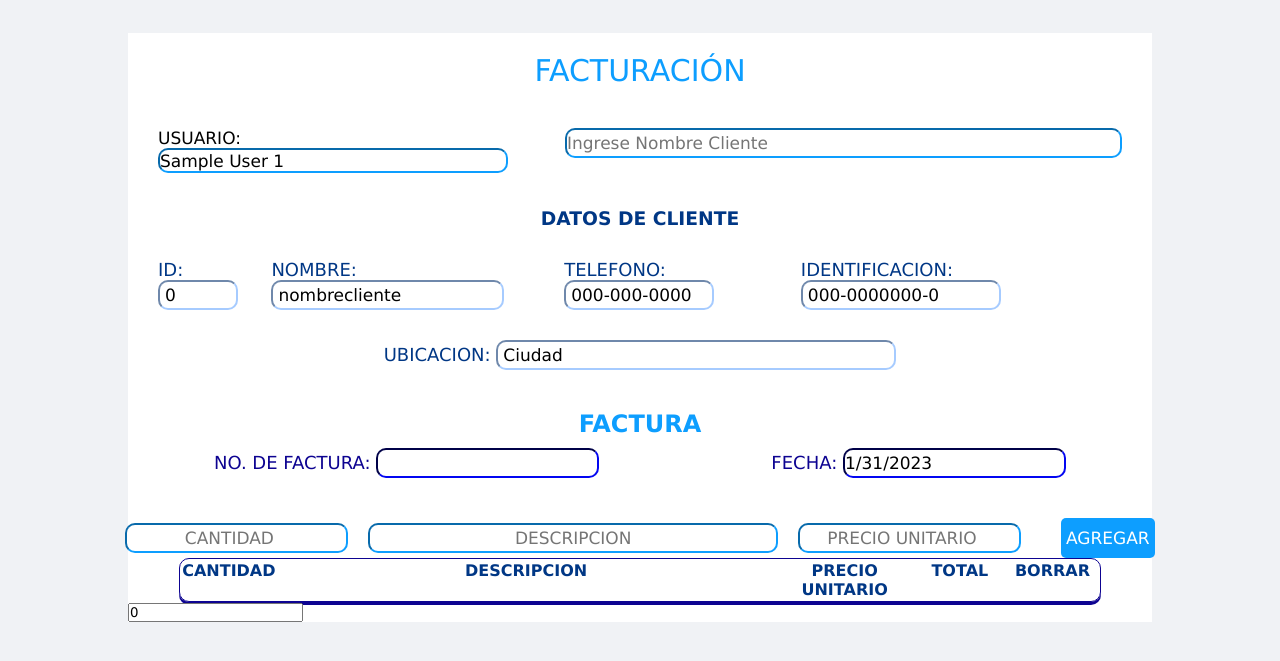
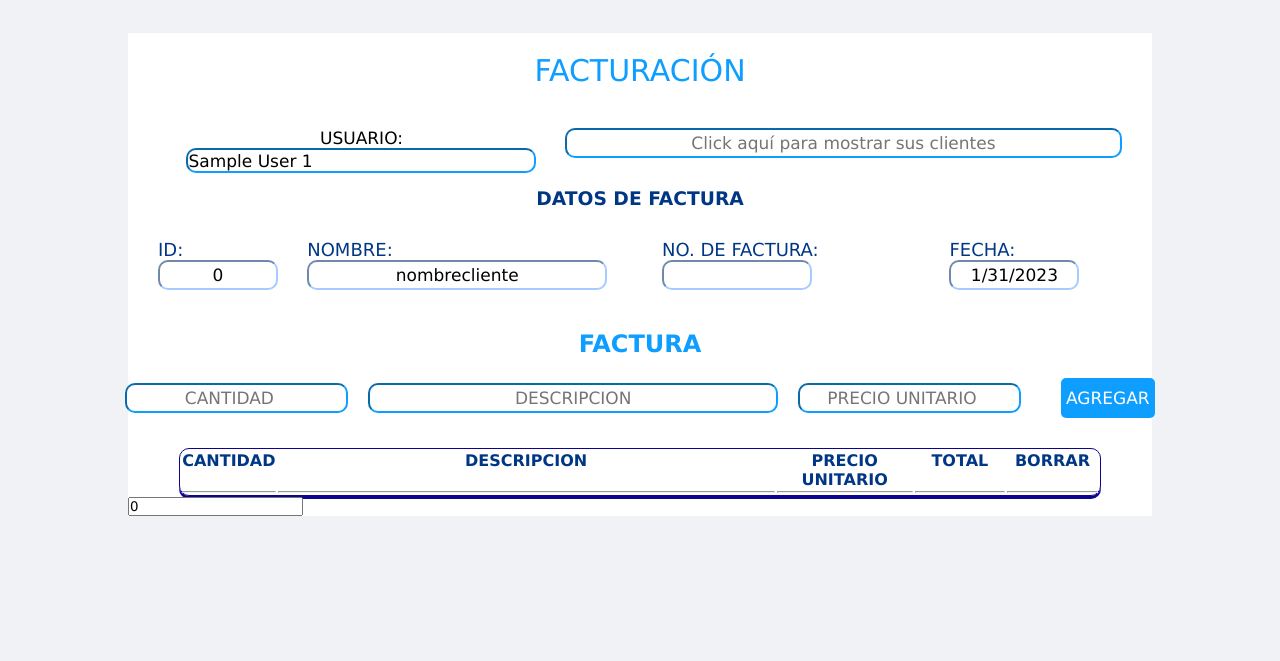
Before and after one commit to Chingons/Proyecto-Yo-Cobro-Mi-Dinero, a Flask app: page /home in a window 1280 px wide. Shown: the part 107-768 px from the top of the page. Run offline with Flask 2, Linux system fonts and the light colour scheme; the visitor is signed in with stand-in values (Sample User, id 1); lists and menus that the app fills with data are empty; some libraries are stand-ins or nearby versions.

Commit message:
reubicacion de los elementos de la factura

```diff
--- a/blog/rutas.py
+++ b/blog/rutas.py
@@ -121,6 +121,8 @@ def registro():
 
         if not datos_registro['nombres'] or not datos_registro['apellidos'] or not datos_registro['email'] or not datos_registro['contraseña_registro'] or not datos_registro['confirmar_contraseña_registro']:
             flash ('FAVOR RELLENAR TODOS LOS CAMPOS', 'rellenar')
+        elif account =="":
+            pass
 
         elif account:
             flash('CORREO ELECTRONICO REGISTRADO, FAVOR INGRESAR UN CORREO DIFERENTE', 'aprobado')
@@ -377,7 +379,18 @@ def inicio(id):
         clientes = cursor.fetchall()
         cursor.execute('SELECT idfactura FROM FACTURAS order by idfactura desc')
         factura = cursor.fetchall()
-        no_factura =  factura[0][0] +1
+        comparacion = len(factura)
+
+
+        if comparacion == 0:
+             no_factura = 1
+
+
+
+        else:
+             no_factura =  factura[0][0] + 1
+
+
         cantidadclientes = len(clientes)
         contador = 0
         facturar_clientes = {}
--- a/blog/static/home.css
+++ b/blog/static/home.css
@@ -267,6 +267,7 @@ border-radius: 10px;
 
 .input-mostrarclientes{
   width:600px;
+  max-width: 600px;
   display: block;
   justify-content: center;
   align-items: center;
@@ -289,27 +290,30 @@ border-radius: 10px;
 .resultado-clientes:hover{
   background-color: #0d9eff;
   color: white;
-
 }
 
 .contenedor-resultado-clientes{
   display: none;
   position: absolute;
   flex-direction: column;
-
+  width: 600px;
+  max-width: 600px;
 }
 
 .impresion-clientes{
   list-style: none;
 }
 .area-factura{
-  padding-top:20px;
   display: flex;
   justify-content: center;
   align-items: center;
   flex-direction: row;
   width: 100%;
 
+}
+
+.impresion-articulos{
+  padding-top: 30px;
 }
 
 .mensaje-error{
@@ -394,11 +398,10 @@ border-radius: 10px;
   font-size: 17px;
 }
 
-.titulo-datos-cliente{
+.titulo-datos-factura{
   display: flex;
   justify-content: center;
   align-items: center;
-  padding-top: 20px;
   color:#003785;
 
 }
@@ -414,44 +417,36 @@ border-radius: 10px;
   font-size: 17px;
   border-radius: 10px;
   border-color: #a6cbff;
+  text-align: center;
 }
 
 .facturacion-id{
-  width:80px;
-  padding: 5px;
+  width:120px;
+
+
 }
 
 .facturacion-nombre{
-  padding: 5px;
+  width: 300px;
 }
 
-.facturacion-telefono{
-  width: 150px;
-  padding: 5px;
+.facturacion-fecha{
+  width: 130px;
 }
 
-.facturacion-identificacion{
-  width: 200px;
-  padding: 5px;
+.facturacion-no-factura{
+  width: 150px;
 }
 
-.facturacion-ubicacion{
-  width: 400px;
-  padding: 5px;
-}
 
-.fc-id, .fc-nombre, .fc-telefono, .fc-identificacion{
+.fc-id, .fc-nombre, .fc-factura{
   padding-right: 20px;
 }
 
-.ubicacion{
-  display: flex;
-  justify-content: center;
-  align-items: center;
-}
+
 
 .principio-de-factura{
-  padding-top: 40px;
+  padding-top: 10px;
 }
 
 #titulo-factura{
@@ -461,26 +456,7 @@ border-radius: 10px;
   align-items: center;
 }
 
-.factura-fecha{
-  height: 30px;
-  font-size: 17px;
-  border-radius: 10px;
-  border-color: #02049c;
 
-
-}
-
-.organizar-fecha{
-  display: flex;
-  justify-content: space-around;
-  padding-top: 10px;
-
-}
-
-.no-factura, .fecha{
-  font-size: large;
-  color: #0d0391;
-}
 .p-fc{
   font-size: large;
   color: #003785;
--- a/blog/templates/inicio.html
+++ b/blog/templates/inicio.html
@@ -16,15 +16,17 @@
 
 
                 <div class="input-mostrarclientes">
-                    <input class="facturacion" type="text" name="mostrador-de-clientes" id="mostrador-de-clientes" onclick="mostrarclientes();"  onkeyup="search();" placeholder="Ingrese Nombre Cliente">
+                    <input class="facturacion" type="text" name="mostrador-de-clientes" id="mostrador-de-clientes" onclick="mostrarclientes();"  onkeyup="search();" placeholder="Click aquí para mostrar sus clientes">
 
-                    <div class="contenedor-resultado-clientes facturacion" >
+                    <div class="contenedor-resultado-clientes" >
+
+
                                 <ul id="listado-clientes">
 
+                                    {% for c in cliente %}
 
-                        {% for c in cliente %}
                                     <li class="impresion-clientes">
-                            <a href="{{ url_for('inicio', id=c[0]) }}" class="resultado-clientes">   {{c[0]}} {{c[2]}} {{c[3]}} {{c[4]}} {{c[5]}} {{c[6]}} </a>
+                                        <a href="{{ url_for('inicio', id=c[0]) }}" class="resultado-clientes">  {{c[0]}}, {{c[2]}} {{c[3]}}, {{c[4]}}, {{c[5]}}, {{c[6]}}   </a>
                                         <hr>
 
                                     </li>
@@ -32,6 +34,9 @@
 
                                     {% endfor %}
                                     </ul>
+
+
+
                     </div>
 
 
@@ -41,27 +46,30 @@
             </div>
 
 
-            <div class="titulo-datos-cliente">
-                <h3>DATOS DE CLIENTE</h3>
+            <div class="titulo-datos-factura">
+                <h3>DATOS DE FACTURA</h3>
             </div>
             <div class="datoscliente">
 
                 <div class="fc-id">
                     <p class="p-fc">ID: <input type="text" id="id-cliente" class="facturacion facturacion-id"  readonly="readonly" value="{{facturarclientes['id']}}">    </p>
                 </div>
+
                 <div class="fc-nombre" >
                     <p class="p-fc">NOMBRE: <input type="text" class="facturacion facturacion-nombre"  readonly="readonly" value="{{facturarclientes['nombrecompleto']}}">     </p>
                 </div>
-                <div class="fc-telefono" >
-                    <p class="p-fc">TELEFONO: <input type="text" class="facturacion facturacion-telefono"  readonly="readonly" value="{{facturarclientes['telefono']}}">     </p>
-                </div>
-                <div class="fc-identificacion">
-                    <p class="p-fc">IDENTIFICACION: <input type="text" class="facturacion facturacion-identificacion"  readonly="readonly" value="{{facturarclientes['identificacion']}}">    </p>
-                </div>
+
+                <div class="fc-factura">
+                    <p class="p-fc">NO. DE FACTURA: <input type="text" class="facturacion facturacion-no-factura" id="numero-factura"  readonly="readonly" value="{{factura}}"></p>
+
                 </div>
 
-            <div class="ubicacion" >
-                <p class="p-fc">UBICACION: <input type="text" class="facturacion facturacion-ubicacion"  readonly="readonly" value="{{facturarclientes['ubicacion']}}">     </p>
+                <div class="fc-fecha">
+                    <p class="p-fc">FECHA:  <input type="text" class="facturacion facturacion-fecha" readonly="readonly" id="fecha">  </p>
+
+                </div>
+
+
             </div>
 
 
@@ -72,10 +80,9 @@
 
         <div class="principio-de-factura">
             <h2 id="titulo-factura">FACTURA</h2>
-            <div class="organizar-fecha">
-                <p class="no-factura">NO. DE FACTURA: <input type="text" id="numero-factura" class="factura-fecha" readonly="readonly" value="{{factura}}"></p>
-                <p class="fecha">FECHA:  <input class="factura-fecha" type="text" readonly="readonly" id="fecha">  </p>
-        </div>
+
+
+
 
 
 
@@ -110,7 +117,7 @@
 
         </div>
 
-        <div>
+        <div class="impresion-articulos">
             <table id="elementos-factura">
                 <tr>
                     <th id="titulo-cantidad">CANTIDAD</th>
@@ -118,6 +125,24 @@
                     <TH id="titulo-precio">PRECIO UNITARIO</TH>
                     <TH id="titulo-total">TOTAL</TH>
                     <th id="titulo-borrar">BORRAR</th>
+
+                </tr>
+                <tr>
+                    <td>
+                        <hr>
+                    </td>
+                    <td>
+                        <hr>
+                    </td>
+                    <td>
+                        <hr>
+                    </td>
+                    <td>
+                        <hr>
+                    </td>
+                    <td>
+                        <hr>
+                    </td>
                 </tr>
 
 
@@ -253,6 +278,7 @@
         tr.appendChild(total_factura);
         tr.appendChild(boton);
         tabla.appendChild(tr);
+
         }
 
 
@@ -299,9 +325,11 @@ fetch('http://localhost:5000/inicio/0', {
 
     if (y===1) {
         document.querySelector('.contenedor-resultado-clientes').style.display = "block";
+        document.getElementById('mostrador-de-clientes').placeholder= "Buscar cliente por nombre o alguna otra información";
         return y=0;
   } else{
     document.querySelector('.contenedor-resultado-clientes').style.display = "none";
+    document.getElementById('mostrador-de-clientes').placeholder= "Click aquí para mostrar sus clientes";
     return y=1;
   }
 
@@ -333,7 +361,15 @@ function errorCantidad(){
     let valorCantidad = cantidad.value;
 
 
+    if (document.getElementById("id-cliente").value==0){
 
+        document.getElementById("error-cantidad").innerText = "FAVOR SELECCIONAR UN CLIENTE";
+        document.querySelector('#error-cantidad').style.display = "grid";
+        document.getElementById("cantidad").setAttribute('readonly', true);
+    }
+
+    else{
+        document.getElementById("cantidad").removeAttribute('readonly');
         if (valorCantidad==""){
         document.querySelector('#error-cantidad').style.display = "grid";}
 
@@ -342,23 +378,48 @@ function errorCantidad(){
 
     else {
         document.querySelector('#error-cantidad').style.display = "none";}
+
+    }
+
 }
 
 function errorDescripcion(){
     let descripcion = document.getElementById("descripcion-producto");
     let valorDescripcion = descripcion.value;
 
+    if (document.getElementById("id-cliente").value==0){
+
+        document.getElementById("error-descripcion").innerText = "FAVOR SELECCIONAR UN CLIENTE";
+        document.querySelector('#error-descripcion').style.display = "grid";
+        document.getElementById("descripcion-producto").setAttribute('readonly', true);
+    }
+
+    else{
+        document.getElementById("descripcion-producto").removeAttribute('readonly');
         if (valorDescripcion==""){
         document.querySelector('#error-descripcion').style.display = "grid";}
 
     else{
         document.querySelector('#error-descripcion').style.display = "none";}
+
+    }
+
+
 }
 
 function errorPrecio(){
     let precio = document.getElementById("precio-unitario");
     let valorPrecio = precio.value;
 
+    if (document.getElementById("id-cliente").value==0){
+
+        document.getElementById("error-precio").innerText = "FAVOR SELECCIONAR UN CLIENTE";
+        document.querySelector('#error-precio').style.display = "grid";
+        document.getElementById("precio-unitario").setAttribute('readonly', true);
+    }
+
+    else{
+        document.getElementById("precio-unitario").removeAttribute('readonly');
         if (valorPrecio==""){
         document.querySelector('#error-precio').style.display = "grid";}
 
@@ -367,6 +428,10 @@ function errorPrecio(){
 
     else {
         document.querySelector('#error-precio').style.display = "none";}
+
+    }
+
+
 }
 
 
--- a/comandos.sql
+++ b/comandos.sql
@@ -1,6 +1,6 @@
 
 create table usuario (
-    id int primary key not null,
+    id serial primary key,
     nombres VARCHAR(100) not null,
     apellidos VARCHAR(100) not null,
     email varchar (500) not null,
@@ -10,7 +10,7 @@ create table usuario (
 
 
 create table clientes (
-    id int primary key not null,
+    id serial primary key,
     idcreador int not null,
     nombres VARCHAR(100) not null,
     apellidos varchar (100) not NULL,
@@ -22,7 +22,7 @@ create table clientes (
 
 
 create table facturas(
-    idfactura bigint primary key not null,
+    idfactura serial primary key,
     idfacturador int not null,
     idcliente int not null,
     fecha date not null,
```
Also changed, not shown: requirement.txt.txt (deleted, +0 -14 lines), requirements.txt (added, +14 -0 lines). Lines whose indentation alone changed are shown as unchanged.
